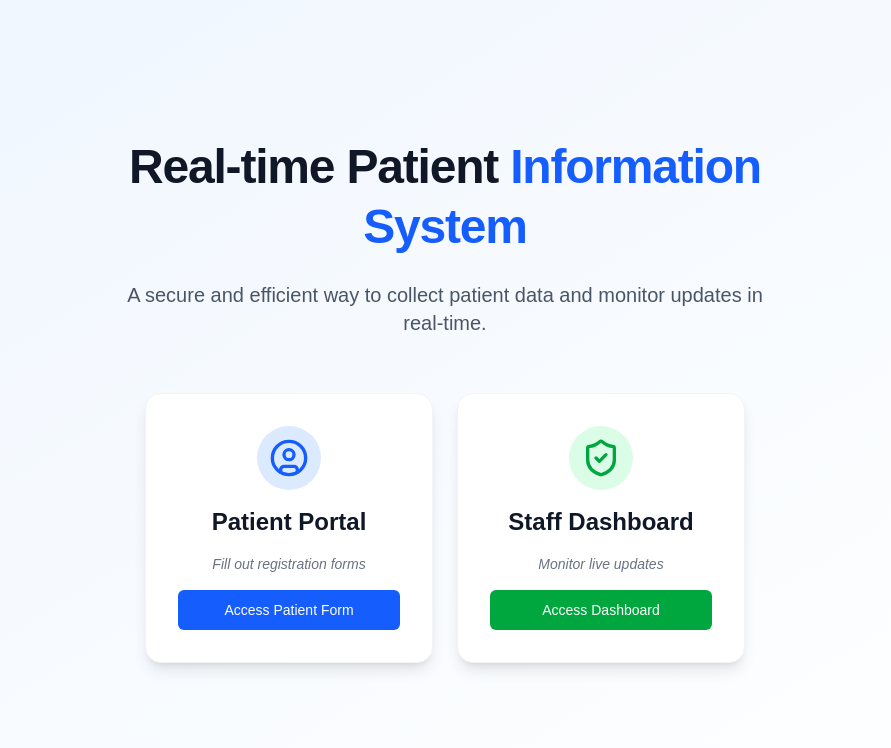
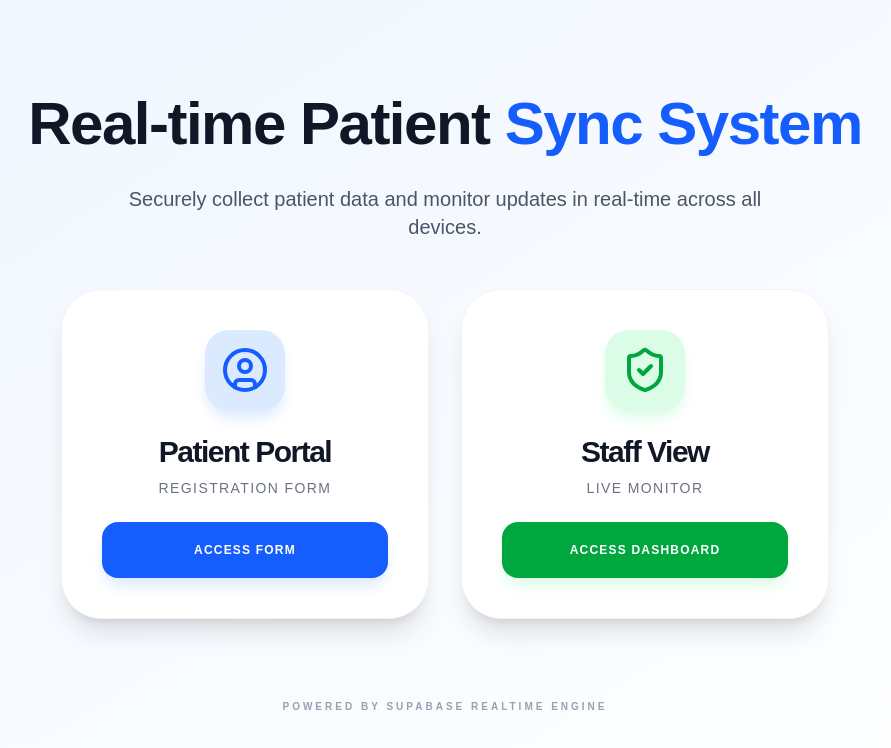
Before and after one commit to Blanknaja/agnos-assignment, a Next.js app: page / in a window 1280 px wide. Shown: the top 748 px of the page, without its empty margins (195-1086 px from the left). Built offline with nearby package versions, Linux system fonts and the light colour scheme; no server answers; the database is empty.

Commit message:
update: patient and interface files

```diff
--- a/app/page.tsx
+++ b/app/page.tsx
@@ -4,37 +4,58 @@ import { UserCircle, ShieldCheck } from 'lucide-react';
 
 export default function Home() {
   return (
-    <div className="flex-1 flex flex-col items-center justify-center p-8 bg-linear-to-br from-blue-50 to-white text-center">
-      <div className="max-w-3xl space-y-6">
-        <h1 className="text-5xl font-extrabold text-gray-900 tracking-tight leading-tight">
-          Real-time Patient <span className="text-blue-600">Information System</span>
-        </h1>
-        <p className="text-xl text-gray-600 max-w-2xl mx-auto">
-          A secure and efficient way to collect patient data and monitor updates in real-time.
-        </p>
+    <div className="flex-1 flex flex-col items-center justify-center p-4 md:p-8 bg-linear-to-br from-blue-50 to-white text-center">
+      <div className="max-w-4xl w-full space-y-12">
+        <div className="space-y-6">
+          <h1 className="text-4xl md:text-6xl font-black text-gray-900 tracking-tight leading-tight">
+            Real-time Patient <span className="text-blue-600">Sync System</span>
+          </h1>
+          <p className="text-lg md:text-xl text-gray-600 max-w-2xl mx-auto font-medium">
+            Securely collect patient data and monitor updates in real-time across all devices.
+          </p>
+        </div>
 
-        <div className="flex flex-col sm:flex-row gap-6 justify-center pt-8">
-          <Link href="/patient" className="group">
-            <div className="bg-white p-8 rounded-2xl shadow-lg border border-gray-100 hover:border-blue-400 transition-all text-center space-y-4 w-72">
-              <div className="bg-blue-100 text-blue-600 h-16 w-16 rounded-full flex items-center justify-center mx-auto group-hover:scale-110 transition-transform">
-                <UserCircle className="h-10 w-10" />
+        <div className="flex flex-col md:flex-row gap-6 md:gap-8 justify-center items-stretch max-w-3xl mx-auto w-full">
+          <Link href="/patient" className="group flex-1 flex">
+            <div className="bg-white p-8 md:p-10 rounded-[2.5rem] shadow-xl border border-gray-100 hover:border-blue-400 transition-all text-center space-y-6 w-full flex flex-col justify-between items-center">
+              <div className="space-y-6 w-full flex flex-col items-center">
+                <div className="bg-blue-100 text-blue-600 h-20 w-20 rounded-3xl flex items-center justify-center group-hover:scale-110 group-hover:rotate-3 transition-transform duration-500 shadow-lg shadow-blue-100">
+                  <UserCircle className="h-12 w-12" />
+                </div>
+                <div className="space-y-2">
+                  <h2 className="text-3xl font-black text-gray-900 tracking-tighter">Patient Portal</h2>
+                  <p className="text-sm text-gray-500 font-medium uppercase tracking-widest">Registration Form</p>
+                </div>
               </div>
-              <h2 className="text-2xl font-bold text-gray-900">Patient Portal</h2>
-              <p className="text-sm text-gray-500 italic">Fill out registration forms</p>
-              <Button className="w-full">Access Patient Form</Button>
+              <Button className="w-full h-14 rounded-2xl font-black uppercase tracking-widest text-xs shadow-lg shadow-blue-100">Access Form</Button>
             </div>
           </Link>
 
-          <Link href="/staff-view" className="group">
-            <div className="bg-white p-8 rounded-2xl shadow-lg border border-gray-100 hover:border-green-400 transition-all text-center space-y-4 w-72">
-              <div className="bg-green-100 text-green-600 h-16 w-16 rounded-full flex items-center justify-center mx-auto group-hover:scale-110 transition-transform">
-                <ShieldCheck className="h-10 w-10" />
+          <Link href="/staff-view" className="group flex-1 flex">
+            <div className="bg-white p-8 md:p-10 rounded-[2.5rem] shadow-xl border border-gray-100 hover:border-green-400 transition-all text-center space-y-6 w-full flex flex-col justify-between items-center">
+              <div className="space-y-6 w-full flex flex-col items-center">
+                <div className="bg-green-100 text-green-600 h-20 w-20 rounded-3xl flex items-center justify-center group-hover:scale-110 group-hover:-rotate-3 transition-transform duration-500 shadow-lg shadow-green-100">
+                  <ShieldCheck className="h-12 w-12" />
+                </div>
+                <div className="space-y-2">
+                  <h2 className="text-3xl font-black text-gray-900 tracking-tighter">Staff View</h2>
+                  <p className="text-sm text-gray-500 font-medium uppercase tracking-widest">Live Monitor</p>
+                </div>
               </div>
-              <h2 className="text-2xl font-bold text-gray-900">Staff Dashboard</h2>
-              <p className="text-sm text-gray-500 italic">Monitor live updates</p>
-              <Button variant="secondary" className="w-full bg-green-600 text-white hover:bg-green-700">Access Dashboard</Button>
+              <Button
+                variant="secondary"
+                className="w-full h-14 rounded-2xl bg-green-600 text-white hover:bg-green-700 font-black uppercase tracking-widest text-xs shadow-lg shadow-green-100"
+              >
+                Access Dashboard
+              </Button>
             </div>
           </Link>
+        </div>
+
+        <div className="pt-8">
+          <p className="text-[10px] font-black uppercase tracking-[0.3em] text-gray-400">
+            Powered by Supabase Realtime Engine
+          </p>
         </div>
       </div>
     </div>
--- a/app/patient/page.tsx
+++ b/app/patient/page.tsx
@@ -1,16 +1,72 @@
+"use client";
+
 import { PatientForm } from "@/components/ui/PatientForm";
+import { usePatient } from "@/contexts/PatientContext";
+import { Button } from "@/components/button";
+import { PlusCircle, Activity } from "lucide-react";
 
 export default function PatientPage() {
+  const { patientState, startNewSession } = usePatient();
+
   return (
-    <div className="min-h-screen bg-gray-50 py-12 px-4 sm:px-6 lg:px-8">
-      <div className="max-w-4xl mx-auto">
-        <div className="text-center mb-12">
-          <h1 className="text-4xl font-extrabold text-gray-900 tracking-tight">
-            Patient Registration
-          </h1>
-          <p className="mt-4 text-lg text-gray-600 italic">empty desc</p>
-        </div>
-        <PatientForm />
+    <div className="min-h-screen bg-linear-to-b from-blue-50/50 via-white to-white text-gray-900 relative">
+      <div className="absolute inset-0 z-0 opacity-20 pointer-events-none overflow-hidden">
+        <div className="absolute top-[-10%] left-[-10%] w-[40%] h-[40%] bg-blue-200/30 rounded-full blur-3xl" />
+        <div className="absolute bottom-[-5%] right-[-5%] w-[30%] h-[30%] bg-indigo-100/40 rounded-full blur-3xl" />
+      </div>
+
+      <div className="relative z-10 max-w-7xl mx-auto px-4 sm:px-6 lg:px-8">
+        <header className="flex justify-end py-6 sticky top-0 z-20 pointer-events-none">
+          <div className="bg-white/80 backdrop-blur-md border border-blue-50 p-3 md:p-4 rounded-2xl shadow-xl shadow-blue-900/5 flex items-center space-x-6 pointer-events-auto animate-in fade-in slide-in-from-top-4 duration-700">
+            <div className="hidden sm:block border-r border-gray-100 pr-6">
+              <div className="flex items-center space-x-2 mb-1">
+                <Activity className="w-3 h-3 text-blue-500" />
+                <p className="text-[10px] font-black uppercase tracking-[0.2em] text-gray-400">
+                  Secure Session
+                </p>
+              </div>
+              <p className="font-mono text-xs font-bold text-blue-600 bg-blue-50 px-2 py-1 rounded-lg">
+                {patientState.sessionId || "initializing..."}
+              </p>
+            </div>
+            <Button
+              variant="outline"
+              size="sm"
+              onClick={startNewSession}
+              className="rounded-xl text-[10px] font-black uppercase cursor-pointer gap-2 tracking-widest border-blue-100 hover:bg-blue-50 text-blue-600 h-10 px-4"
+            >
+              <PlusCircle className="w-4 h-4" /> New Form
+            </Button>
+          </div>
+        </header>
+
+        <main className="py-8 md:py-16">
+          <div className="text-center mb-16 space-y-4 max-w-2xl mx-auto">
+            <div className="inline-flex items-center space-x-2 bg-blue-600 text-white px-4 py-1.5 rounded-full shadow-lg shadow-blue-200 animate-bounce-subtle">
+              <Activity className="w-4 h-4" />
+              <span className="text-[10px] font-black uppercase tracking-widest">
+                Agnos Registration
+              </span>
+            </div>
+            <h1 className="text-4xl md:text-6xl font-black text-gray-900 tracking-tighter leading-tight">
+              Patient <span className="text-blue-600">Form</span>
+            </h1>
+            <p className="text-gray-500 font-medium text-lg leading-relaxed">
+              Please provide your information. Your data is synced in real-time
+              with our clinical staff.
+            </p>
+          </div>
+
+          <div className="animate-in fade-in slide-in-from-bottom-8 duration-1000 delay-200">
+            <PatientForm />
+          </div>
+        </main>
+
+        <footer className="py-12 text-center">
+          <p className="text-[10px] font-black uppercase tracking-[0.4em] text-gray-300">
+            © 2024 Agnos Health Services • Confidential & Secure
+          </p>
+        </footer>
       </div>
     </div>
   );
--- a/interface/patient.ts
+++ b/interface/patient.ts
@@ -47,4 +47,5 @@ export interface PatientContextType {
   submitPatientData: () => void;
   startNewSession: () => void;
   error: string | null;
+  connectionStatus: string;
 }
--- a/lib/utils.ts
+++ b/lib/utils.ts
@@ -52,11 +52,57 @@ export function calculateFormProgress(data: PatientData): number {
   if (data.emergencyContact?.name) ecPoints += 0.5;
   if (data.emergencyContact?.relationship) ecPoints += 0.5;
 
-  const totalPossible = fields.length + 1; // +1 for Emergency Contact
+  const totalPossible = fields.length + 1;
   const currentTotal = filledFields.length + ecPoints;
 
   return Math.round((currentTotal / totalPossible) * 100);
 }
+
+export const getAgeGroupData = (patients: PatientRealTimeState[]) => {
+  const groups = {
+    Kids: 0,
+    Teens: 0,
+    Adults: 0,
+    Seniors: 0,
+  };
+
+  patients.forEach((p) => {
+    const age = calculateAge(p.patientData.dateOfBirth);
+    if (age <= 12) groups.Kids++;
+    else if (age <= 19) groups.Teens++;
+    else if (age <= 59) groups.Adults++;
+    else groups.Seniors++;
+  });
+
+  return [
+    { name: "Kids (0-12)", value: groups.Kids, color: "#60a5fa" },
+    { name: "Teens (13-19)", value: groups.Teens, color: "#34d399" },
+    { name: "Adults (20-59)", value: groups.Adults, color: "#fbbf24" },
+    { name: "Seniors (60+)", value: groups.Seniors, color: "#f87171" },
+  ].filter((g) => g.value > 0);
+};
+
+export const getLanguageData = (patients: PatientRealTimeState[]) => {
+  const langMap: Record<string, number> = {};
+  patients.forEach((p) => {
+    const lang = p.patientData.preferredLanguage || "Unknown";
+    langMap[lang] = (langMap[lang] || 0) + 1;
+  });
+
+  return Object.entries(langMap)
+    .map(([name, value]) => ({ name, value }))
+    .sort((a, b) => b.value - a.value)
+    .slice(0, 5); // Top 5 languages
+};
+
+export const calculateAverageProgress = (patients: PatientRealTimeState[]) => {
+  if (patients.length === 0) return 0;
+  const totalProgress = patients.reduce(
+    (acc, p) => acc + calculateFormProgress(p.patientData),
+    0,
+  );
+  return Math.round(totalProgress / patients.length);
+};
 
 export function isSessionExpired(lastUpdated: string): boolean {
   if (SESSION_EXPIRY_DAYS === null) return false;
```
